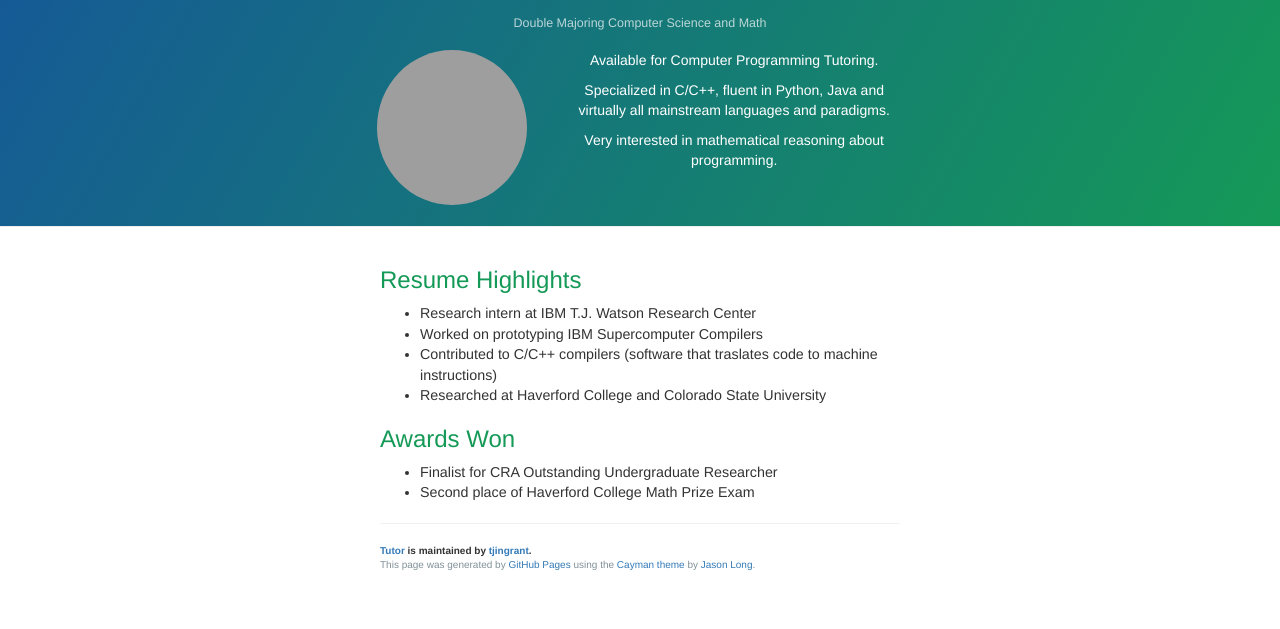
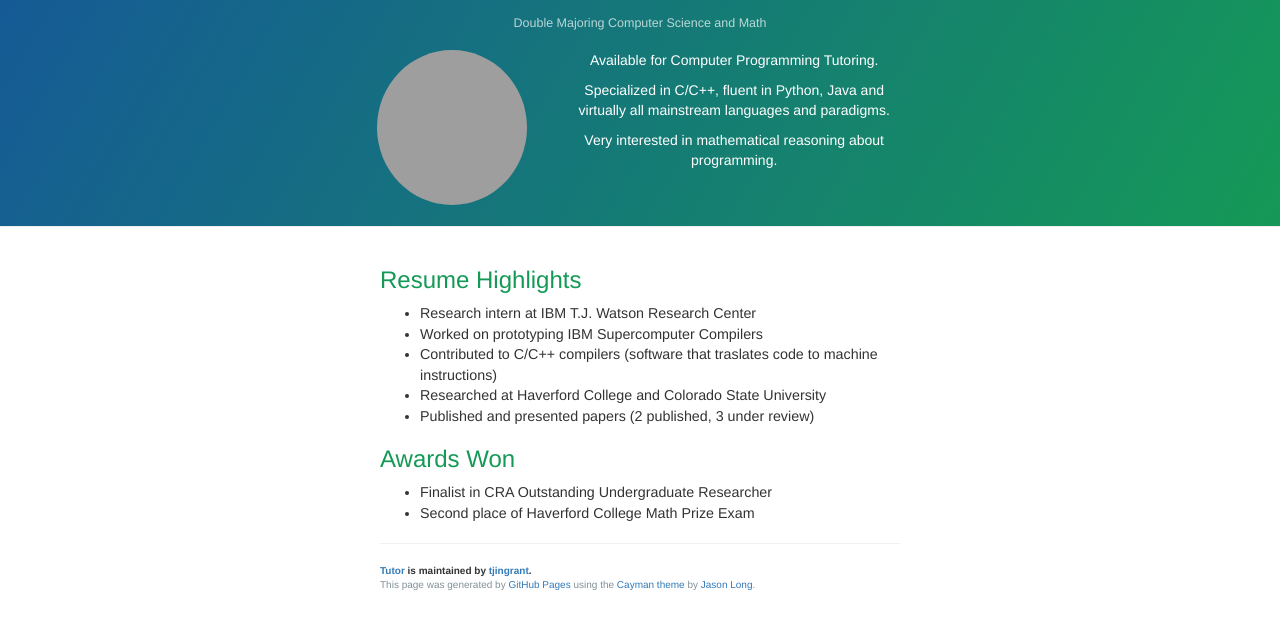
Before and after one commit to tjingrant/tutor, a plain HTML site: page index.html in a window 1280 px wide. Shown: the part 123-752 px from the top of the page. Drawn offline with nearby package versions, Linux system fonts and the light colour scheme; grey boxes are pictures that could not be loaded.

Commit message:
Update index.html

```diff
--- a/index.html
+++ b/index.html
@@ -40,11 +40,12 @@
   <li>Worked on prototyping IBM Supercomputer Compilers</li>
   <li>Contributed to C/C++ compilers (software that traslates code to machine instructions)</li>
   <li>Researched at Haverford College and Colorado State University</li>
+  <li>Published and presented papers (2 published, 3 under review)</li>
 </ul>
 <h3>
 <a id="designer-templates" class="anchor" href="#designer-templates" aria-hidden="true"><span aria-hidden="true" class="octicon octicon-link"></span></a>Awards Won</h3>
 <ul style="font-size:1.3em">
-  <li>Finalist for CRA Outstanding Undergraduate Researcher</li>
+  <li>Finalist in CRA Outstanding Undergraduate Researcher</li>
   <li>Second place of Haverford College Math Prize Exam</li>
 </ul>
       <footer class="site-footer">
```
